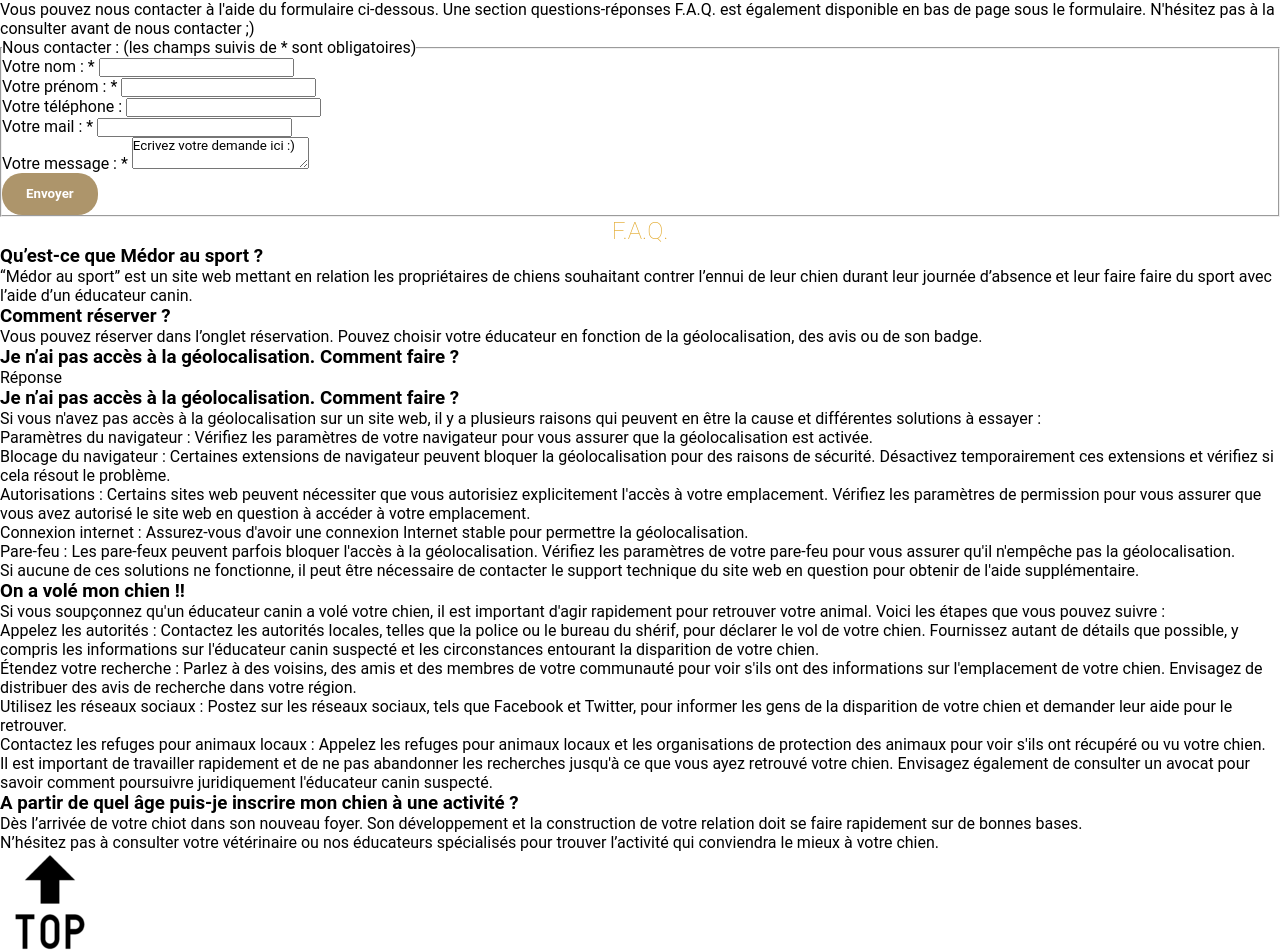
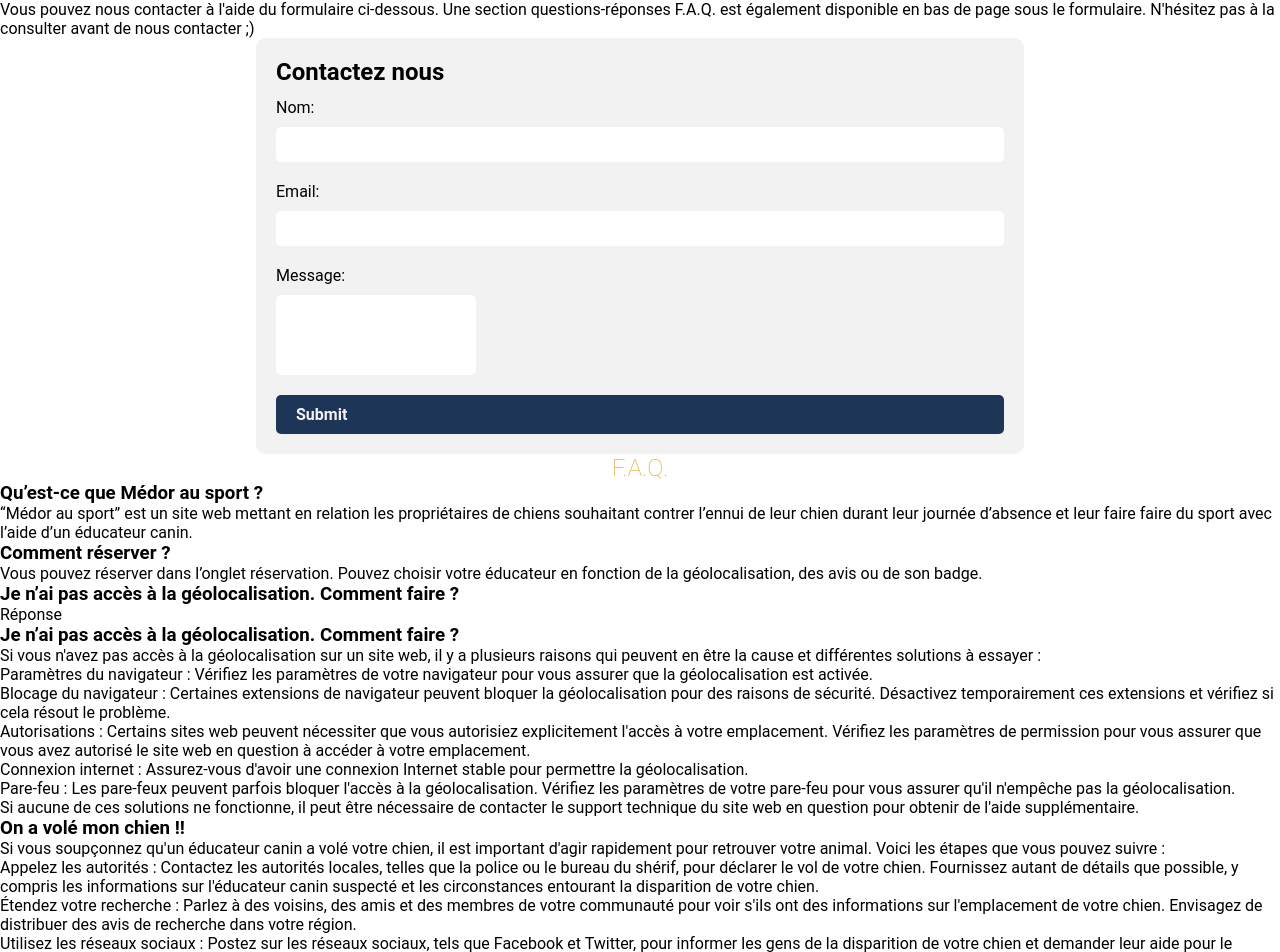
Before and after one commit to SunsetStrip/MedorOSport, a Flask app: page /contact in a window 1280 px wide. Shown: the part 101-1053 px from the top of the page. Run offline with Flask 2, Linux system fonts and the light colour scheme; some libraries are stand-ins or nearby versions.

Commit message:
Page service et contact
Co-authored-by: hadrien698 <hadrien698@users.noreply.github.com>

```diff
--- a/static/JS/script.js
+++ b/static/JS/script.js
@@ -31,24 +31,27 @@ burger.addEventListener("click", visible);
         let n = nb;
         let cpt = 0;
         let delay = 1000;
-        let delta = Math.ceil((delay * 15000) / n);
+        let delta = Math.ceil(delay / n) * 2;
+        console.log('delta =' + delta + '  ' + '')
 
         function countdownNumbers() {
-            numbers.innerHTML = ++cpt;
+            if (cpt < n - 250) {
+                numbers.innerHTML = cpt += 10;
+            } else {
+                numbers.innerHTML = ++cpt;
+            }
             if (cpt < n) {
-                setTimeout(countdownNumbers, numbers);
+                setTimeout(countdownNumbers, delta);
             }
         }
 
         document.addEventListener('scroll', function () {
             sectionCounter++;
             if (sectionCounter == 1) {
-                setTimeout(countdownNumbers, numbers);
+                countdownNumbers();
             }
         }), { passive: true };
     }
-    setTimeout(function () {
-        incrementNumber("number1", 2871);
-        incrementNumber("number2", 644);
-    }, 2000);
+    incrementNumber("number1", 2871);
+    incrementNumber("number2", 644);
 })();
--- a/static/css/index.css
+++ b/static/css/index.css
@@ -535,3 +535,73 @@ footer {
 }
 
 /* Fin canicross */
+
+/* contact */
+
+.contact-form {
+    max-width: 60%;
+    margin-left: auto;
+    margin-right: auto;
+    background-color: #f2f2f2;
+    padding: 20px;
+    border-radius: 10px;
+}
+
+.contact-form label {
+    color: black;
+}
+
+.contact-form .heading {
+    font-size: 24px;
+    color: black;
+    ;
+    margin-bottom: 12px;
+    font-weight: bold;
+    display: block;
+}
+
+.contact-form form {
+    display: flex;
+    flex-direction: column;
+}
+
+.contact-form label {
+    margin-bottom: 10px;
+}
+
+textarea {
+    resize: none;
+    height: 80px;
+    width: 200px;
+}
+
+.contact-form input, .contact-form textarea {
+    padding: 10px;
+    border: none;
+    border-radius: 5px;
+    margin-bottom: 20px;
+}
+
+.contact-form input:focus, .contact-form textarea:focus {
+    outline: none;
+    box-shadow: 0 0 5px #1D3557;
+    transform: scale(1.05);
+    transition: transform 0.3s ease-in-out;
+}
+
+.contact-form button[type="submit"] {
+    background-color: #1D3557;
+    color:#f2f2f2;
+    border: none;
+    border-radius: 5px;
+    padding: 10px 20px;
+    font-size: 16px;
+    cursor: pointer;
+}
+
+.contact-form button[type="submit"]:hover {
+    transform: scale(1.1);
+    transition: transform 0.3s ease-in-out;
+}
+
+/* fin contact */
--- a/templates/contact.html
+++ b/templates/contact.html
@@ -28,35 +28,19 @@
          N'hésitez pas à la consulter avant de nous contacter ;)</p>
    </section>
    <!-- FORMULAIRE -->
-   <fieldset>
-      <legend>Nous contacter : (les champs suivis de * sont obligatoires)</legend>
-      <form action="" method="post">
-         <div>
-            <label for="name">Votre nom : *</label>
-            <input type="text" id="contact-nom" name="contact-nom" required>
-         </div>
-         <div>
-            <label for="name">Votre prénom : *</label>
-            <input type="text" id="contact-nom" name="contact-nom" required"">
-         </div>
-         <div>
-            <label for="name">Votre téléphone :</label>
-            <input type="text" id="contact-nom" name="contact-nom""">
-         </div>
-         <div>
-            <label for="mail">Votre mail : *</label>
-            <input type="email" id="contact-mail" name="contact-mail" required>
-         </div>
-         <div>
-            <label for="msg">Votre message : *</label>
-            <textarea id="msg" name="contact-message" required>Ecrivez votre demande ici :)</textarea>
-            <!-- rows="6" cols="50" -->
-         </div>
-         <div class="button">
-            <button type="submit">Envoyer</button>
-         </div>
+   <div class="contact-form">
+      <span class="heading">Contactez nous</span>
+      <form>
+        <label for="name">Nom:</label>
+        <input type="text" required="">
+        <label for="email">Email:</label>
+        <input type="email" id="email" name="email" required="">
+        <label for="message">Message:</label>
+        <textarea id="message" name="message" required=""></textarea>
+        <button type="submit">Submit</button>
       </form>
-   </fieldset>
+    </div>
+
 
 
    <!-- F.A.Q. -->
```
